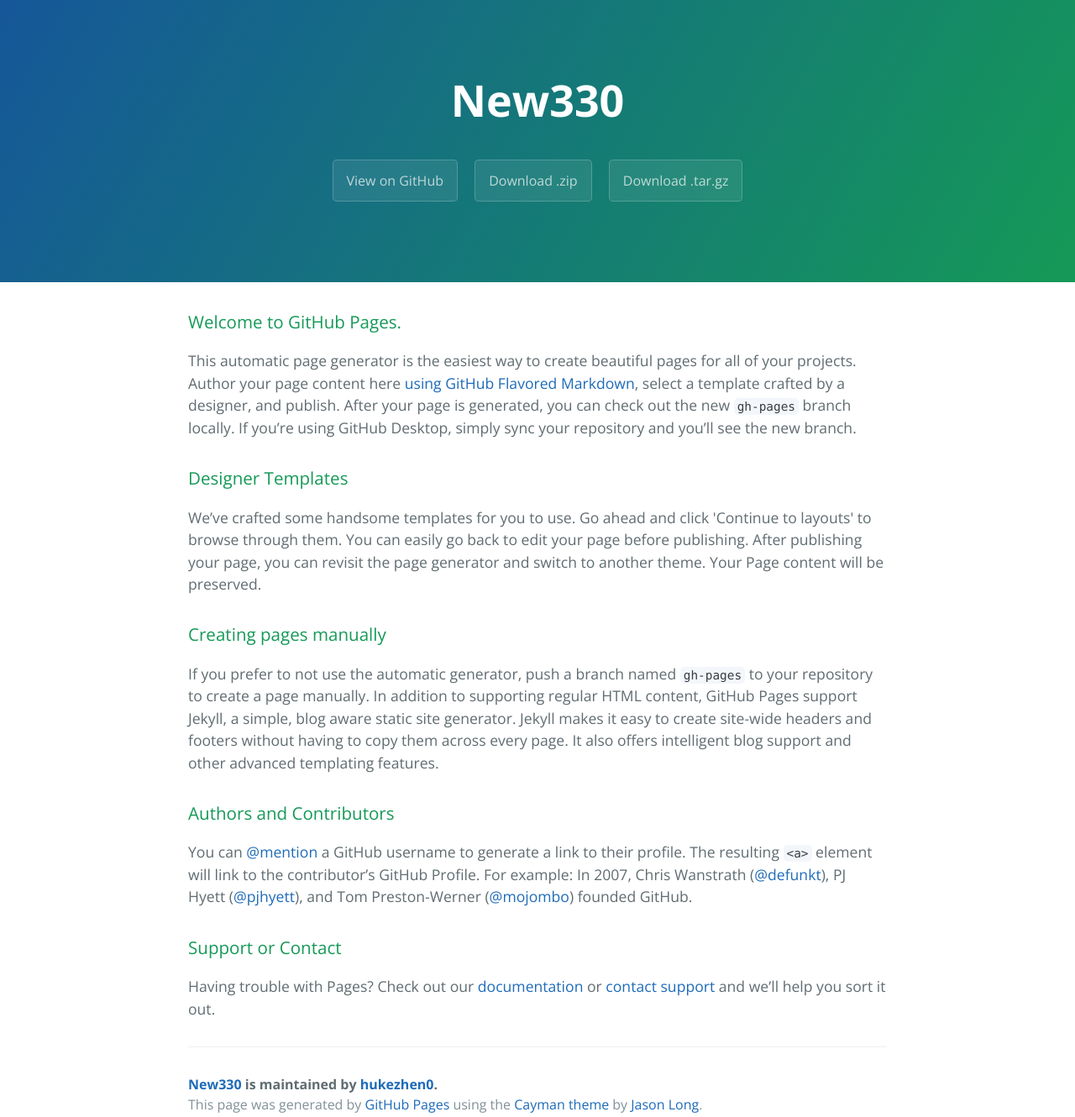
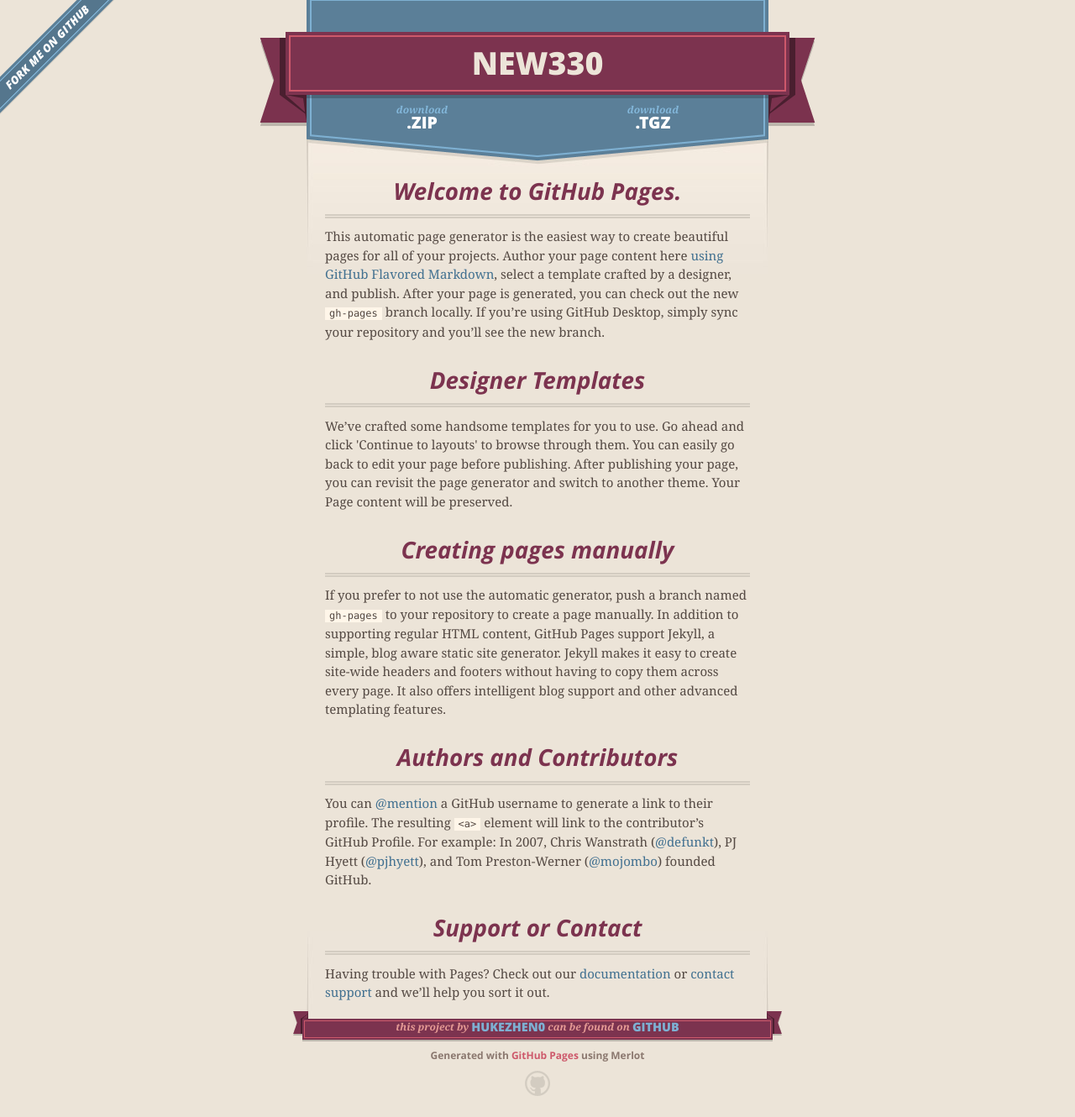
Before and after one commit to hukezhen0/new330, a plain HTML site: page index.html in a window 1280 px wide. Shown: the whole page at 84% size. Drawn offline with nearby package versions, Linux system fonts and the light colour scheme.

Commit message:
Create gh-pages branch via GitHub

```diff
--- a/index.html
+++ b/index.html
@@ -1,25 +1,52 @@
 <!DOCTYPE html>
-<html lang="en-us">
+<html>
   <head>
-    <meta charset="UTF-8">
+    <meta charset='utf-8'>
+    <meta http-equiv="X-UA-Compatible" content="chrome=1">
+    <meta name="viewport" content="width=640">
+
+    <link rel="stylesheet" href="stylesheets/core.css" media="screen">
+    <link rel="stylesheet" href="stylesheets/mobile.css" media="handheld, only screen and (max-device-width:640px)">
+    <link rel="stylesheet" href="stylesheets/github-light.css">
+
+    <script type="text/javascript" src="javascripts/modernizr.js"></script>
+    <script type="text/javascript" src="https://ajax.googleapis.com/ajax/libs/jquery/1.7.1/jquery.min.js"></script>
+    <script type="text/javascript" src="javascripts/headsmart.min.js"></script>
+    <script type="text/javascript">
+      $(document).ready(function () {
+        $('#main_content').headsmart()
+      })
+    </script>
     <title>New330 by hukezhen0</title>
-    <meta name="viewport" content="width=device-width, initial-scale=1">
-    <link rel="stylesheet" type="text/css" href="stylesheets/normalize.css" media="screen">
-    <link href='https://fonts.googleapis.com/css?family=Open+Sans:400,700' rel='stylesheet' type='text/css'>
-    <link rel="stylesheet" type="text/css" href="stylesheets/stylesheet.css" media="screen">
-    <link rel="stylesheet" type="text/css" href="stylesheets/github-light.css" media="screen">
   </head>
+
   <body>
-    <section class="page-header">
-      <h1 class="project-name">New330</h1>
-      <h2 class="project-tagline"></h2>
-      <a href="https://github.com/hukezhen0/new330" class="btn">View on GitHub</a>
-      <a href="https://github.com/hukezhen0/new330/zipball/master" class="btn">Download .zip</a>
-      <a href="https://github.com/hukezhen0/new330/tarball/master" class="btn">Download .tar.gz</a>
-    </section>
+    <a id="forkme_banner" href="https://github.com/hukezhen0/new330">View on GitHub</a>
+    <div class="shell">
 
-    <section class="main-content">
-      <h3>
+      <header>
+        <span class="ribbon-outer">
+          <span class="ribbon-inner">
+            <h1>New330</h1>
+            <h2></h2>
+          </span>
+          <span class="left-tail"></span>
+          <span class="right-tail"></span>
+        </span>
+      </header>
+
+      <section id="downloads">
+        <span class="inner">
+          <a href="https://github.com/hukezhen0/new330/zipball/master" class="zip"><em>download</em> .ZIP</a><a href="https://github.com/hukezhen0/new330/tarball/master" class="tgz"><em>download</em> .TGZ</a>
+        </span>
+      </section>
+
+
+      <span class="banner-fix"></span>
+
+
+      <section id="main_content">
+        <h3>
 <a id="welcome-to-github-pages" class="anchor" href="#welcome-to-github-pages" aria-hidden="true"><span aria-hidden="true" class="octicon octicon-link"></span></a>Welcome to GitHub Pages.</h3>
 
 <p>This automatic page generator is the easiest way to create beautiful pages for all of your projects. Author your page content here <a href="https://guides.github.com/features/mastering-markdown/">using GitHub Flavored Markdown</a>, select a template crafted by a designer, and publish. After your page is generated, you can check out the new <code>gh-pages</code> branch locally. If you’re using GitHub Desktop, simply sync your repository and you’ll see the new branch.</p>
@@ -43,14 +70,21 @@
 <a id="support-or-contact" class="anchor" href="#support-or-contact" aria-hidden="true"><span aria-hidden="true" class="octicon octicon-link"></span></a>Support or Contact</h3>
 
 <p>Having trouble with Pages? Check out our <a href="https://help.github.com/pages">documentation</a> or <a href="https://github.com/contact">contact support</a> and we’ll help you sort it out.</p>
+      </section>
 
-      <footer class="site-footer">
-        <span class="site-footer-owner"><a href="https://github.com/hukezhen0/new330">New330</a> is maintained by <a href="https://github.com/hukezhen0">hukezhen0</a>.</span>
-
-        <span class="site-footer-credits">This page was generated by <a href="https://pages.github.com">GitHub Pages</a> using the <a href="https://github.com/jasonlong/cayman-theme">Cayman theme</a> by <a href="https://twitter.com/jasonlong">Jason Long</a>.</span>
+      <footer>
+        <span class="ribbon-outer">
+          <span class="ribbon-inner">
+            <p>this project by <a href="https://github.com/hukezhen0">hukezhen0</a> can be found on <a href="https://github.com/hukezhen0/new330">GitHub</a></p>
+          </span>
+          <span class="left-tail"></span>
+          <span class="right-tail"></span>
+        </span>
+        <p>Generated with <a href="https://pages.github.com">GitHub Pages</a> using Merlot</p>
+        <span class="octocat"></span>
       </footer>
 
-    </section>
+    </div>
 
 
   </body>
```
